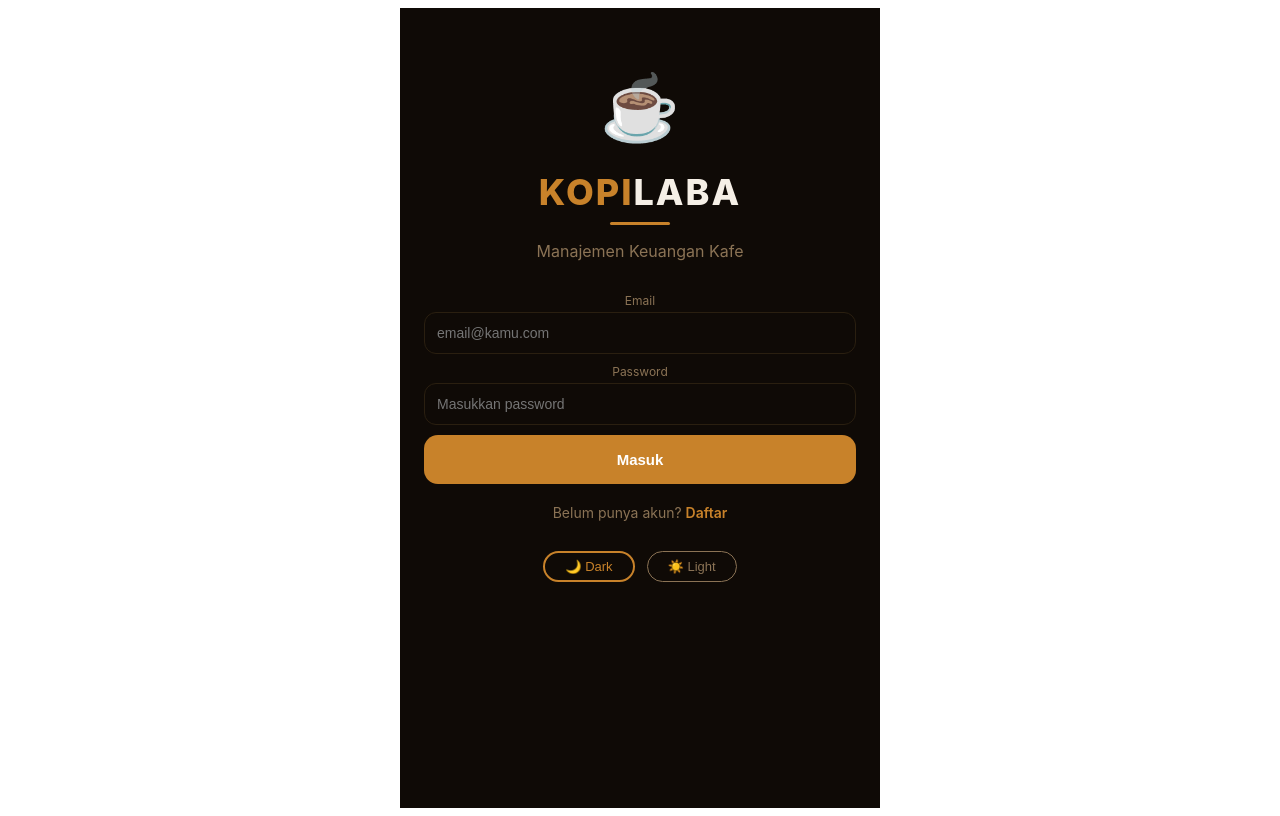
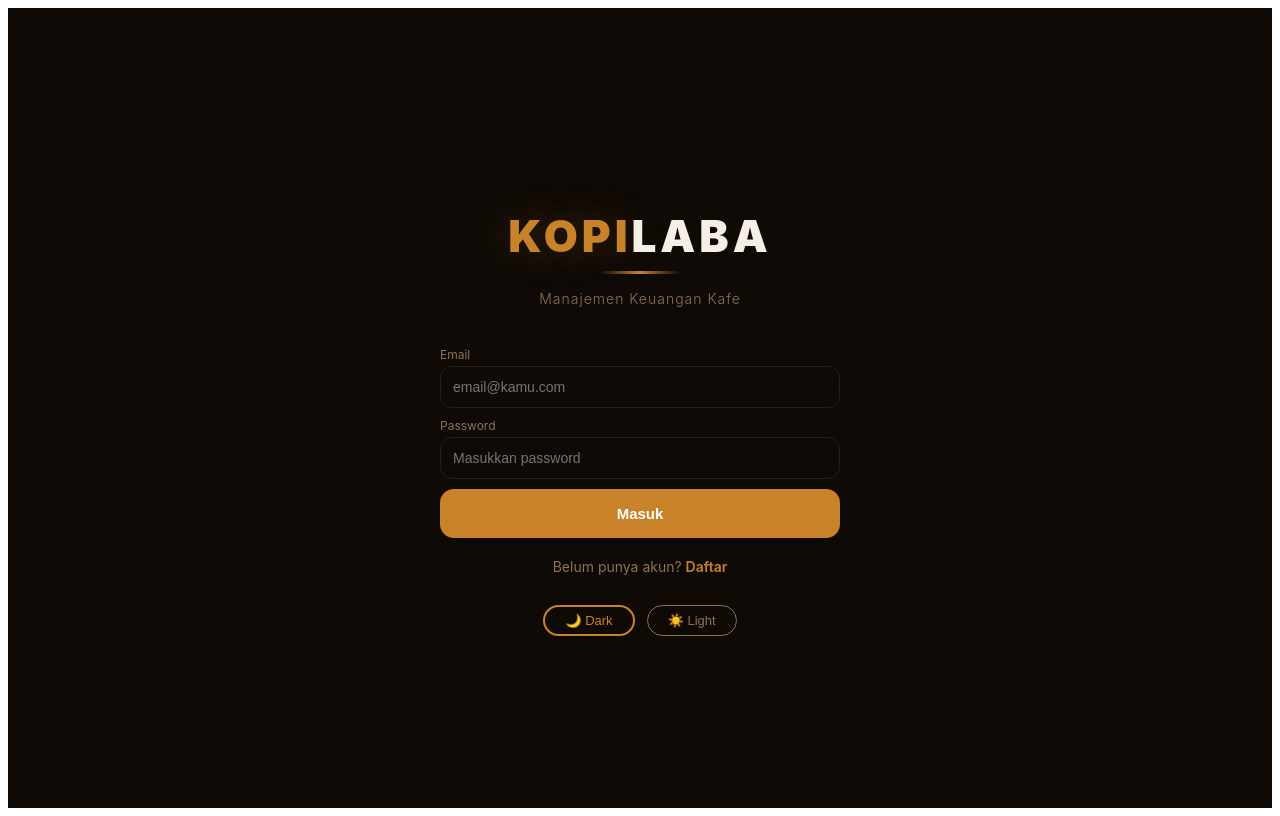
Before and after one commit to Galerikopibelitung/Kopilaba, a React (Vite) app: page / in a window 1280 px wide. Built offline with nearby package versions, Linux system fonts and the light colour scheme.

Commit message:
Refactor state management and UI components

```diff
--- a/src/KopiLaba.jsx
+++ b/src/KopiLaba.jsx
@@ -51,6 +51,9 @@ const authApi = async (endpoint, body) => {
 const fmt = (n) => "Rp " + Number(n || 0).toLocaleString("id-ID");
 
 export default function KopiLaba() {
+  // ------------------------------------------------------------
+  // STATE UMUM
+  // ------------------------------------------------------------
   const [screen, setScreen] = useState("login");
   const [user, setUser] = useState(null);
   const [profile, setProfile] = useState(null);
@@ -63,44 +66,74 @@ export default function KopiLaba() {
   const [darkMode, setDarkMode] = useState(true);
   const [showLaba, setShowLaba] = useState(true);
 
+  // ------------------------------------------------------------
+  // STATE LOGIN / REGISTER
+  // ------------------------------------------------------------
   const [loginForm, setLoginForm] = useState({ email: "", password: "" });
   const [regForm, setRegForm] = useState({ nama: "", email: "", password: "", namaKafe: "", alamatKafe: "" });
 
+  // ------------------------------------------------------------
+  // STATE DATA UTAMA
+  // ------------------------------------------------------------
   const [transaksi, setTransaksi] = useState([]);
   const [menu, setMenu] = useState([]);
   const [kategori, setKategori] = useState([]);
   const [karyawan, setKaryawan] = useState([]);
   const [kafe, setKafe] = useState(null);
 
+  // ------------------------------------------------------------
+  // STATE MODAL TRANSAKSI
+  // ------------------------------------------------------------
   const [showAdd, setShowAdd] = useState(false);
   const [addType, setAddType] = useState("masuk");
   const [addForm, setAddForm] = useState({ item: "", qty: "1", total: "", kategori_id: "", menu_id: "" });
   const [editTransaksiId, setEditTransaksiId] = useState(null);
 
+  // ------------------------------------------------------------
+  // STATE MODAL MENU
+  // ------------------------------------------------------------
   const [showAddMenu, setShowAddMenu] = useState(false);
   const [menuForm, setMenuForm] = useState({ nama: "", harga: "", hpp: "", stok: "", kategori_id: "", foto: "" });
   const [editMenuId, setEditMenuId] = useState(null);
 
+  // ------------------------------------------------------------
+  // STATE MODAL KATEGORI
+  // ------------------------------------------------------------
   const [showAddKategori, setShowAddKategori] = useState(false);
   const [kategoriForm, setKategoriForm] = useState({ nama: "" });
   const [editKategoriId, setEditKategoriId] = useState(null);
 
+  // ------------------------------------------------------------
+  // STATE MODAL KARYAWAN
+  // ------------------------------------------------------------
   const [showAddKaryawan, setShowAddKaryawan] = useState(false);
   const [karyawanForm, setKaryawanForm] = useState({ nama: "", email: "", password: "" });
   const [editKaryawanId, setEditKaryawanId] = useState(null);
 
+  // ------------------------------------------------------------
+  // STATE MODAL STOK (terpisah)
+  // ------------------------------------------------------------
   const [showStok, setShowStok] = useState(false);
   const [stokForm, setStokForm] = useState({ menu_id: "", stok: "" });
 
+  // ------------------------------------------------------------
+  // STATE KASIR
+  // ------------------------------------------------------------
   const [keranjang, setKeranjang] = useState([]);
   const [showKasir, setShowKasir] = useState(false);
   const [pembayaran, setPembayaran] = useState("tunai");
 
+  // ------------------------------------------------------------
+  // STATE LAPORAN & STRUK
+  // ------------------------------------------------------------
   const [filterTglMulai, setFilterTglMulai] = useState("");
   const [filterTglSelesai, setFilterTglSelesai] = useState("");
   const [filterStatus, setFilterStatus] = useState("semua");
   const [selectedTransaksi, setSelectedTransaksi] = useState(null);
 
+  // ------------------------------------------------------------
+  // EFFECT SUCCESS TOAST
+  // ------------------------------------------------------------
   useEffect(() => {
     if (success) {
       const t = setTimeout(() => setSuccess(""), 3000);
@@ -108,6 +141,9 @@ export default function KopiLaba() {
     }
   }, [success]);
 
+  // ------------------------------------------------------------
+  // LOAD DATA
+  // ------------------------------------------------------------
   const loadData = async (tok, prof) => {
     try {
       const kafeData = await api(`/rest/v1/kafe?pemilik_id=eq.${prof.id}&limit=1`, "GET", null, tok);
@@ -173,6 +209,9 @@ export default function KopiLaba() {
     }
   };
 
+  // ------------------------------------------------------------
+  // AUTH
+  // ------------------------------------------------------------
   const handleLogin = async () => {
     setLoading(true);
     setError("");
@@ -282,6 +321,9 @@ export default function KopiLaba() {
     }
   };
 
+  // ------------------------------------------------------------
+  // CRUD TRANSAKSI
+  // ------------------------------------------------------------
   const handleTambahTransaksi = async () => {
     if (!addForm.item || !addForm.total) {
       setError("Isi semua kolom!");
@@ -360,6 +402,9 @@ export default function KopiLaba() {
     }
   };
 
+  // ------------------------------------------------------------
+  // CRUD MENU (dengan kategori)
+  // ------------------------------------------------------------
   const handleTambahMenu = async () => {
     if (!menuForm.nama || !menuForm.harga || !menuForm.hpp) {
       setError("Nama, harga, dan HPP wajib diisi!");
@@ -438,6 +483,9 @@ export default function KopiLaba() {
     }
   };
 
+  // ------------------------------------------------------------
+  // CRUD KATEGORI
+  // ------------------------------------------------------------
   const handleTambahKategori = async () => {
     if (!kategoriForm.nama) {
       setError("Nama kategori wajib diisi!");
@@ -485,6 +533,9 @@ export default function KopiLaba() {
     }
   };
 
+  // ------------------------------------------------------------
+  // CRUD KARYAWAN (hanya pemilik)
+  // ------------------------------------------------------------
   const handleTambahKaryawan = async () => {
     if (profile?.role !== "pemilik") {
       setError("Hanya pemilik yang bisa mengelola karyawan.");
@@ -564,6 +615,9 @@ export default function KopiLaba() {
     }
   };
 
+  // ------------------------------------------------------------
+  // STOK (terpisah)
+  // ------------------------------------------------------------
   const handleUpdateStok = async () => {
     if (!stokForm.menu_id || stokForm.stok === "") {
       setError("Pilih menu dan isi stok!");
@@ -584,6 +638,9 @@ export default function KopiLaba() {
     }
   };
 
+  // ------------------------------------------------------------
+  // KASIR / KERANJANG
+  // ------------------------------------------------------------
   const tambahKeKeranjang = (item) => {
     if (item.stok !== undefined && item.stok <= 0) {
       setError(`Stok ${item.nama} habis!`);
@@ -663,6 +720,9 @@ export default function KopiLaba() {
     }
   };
 
+  // ------------------------------------------------------------
+  // LAPORAN + GRAFIK + EXPORT
+  // ------------------------------------------------------------
   const getFilteredTransaksi = () => {
     let filtered = [...transaksi];
     if (filterTglMulai) {
@@ -689,6 +749,7 @@ export default function KopiLaba() {
   const laba = totalMasuk - totalKeluar;
   const totalStok = menu.reduce((sum, item) => sum + (item.stok || 0), 0);
 
+  // Chart data (7 hari terakhir)
   const chartData = {};
   filtered.forEach(t => {
     const date = new Date(t.created_at).toLocaleDateString("id-ID");
@@ -715,6 +776,9 @@ export default function KopiLaba() {
     setSuccess("Laporan berhasil di-download!");
   };
 
+  // ------------------------------------------------------------
+  // THEME
+  // ------------------------------------------------------------
   const theme = darkMode ? {
     bg: "#0F0A06",
     card: "#1A1208",
@@ -804,34 +868,103 @@ export default function KopiLaba() {
     },
   };
 
+  // ============================================================
+  // RENDER LOGIN (Full screen, rata kiri, tanpa ikon, tanpa "Premium")
+  // ============================================================
   if (screen === "login") return (
-    <div style={s.wrap}>
-      <div style={{ padding: "60px 24px 24px", textAlign: "center" }}>
-        <div style={{ fontSize: 64, marginBottom: 8 }}>☕</div>
-        <h1 style={{ fontSize: 36, fontWeight: 800, marginBottom: 4, letterSpacing: 2 }}>
-          <span style={{ color: theme.gold }}>KOPI</span>
+    <div style={{
+      ...s.wrap,
+      display: "flex",
+      alignItems: "center",
+      justifyContent: "center",
+      minHeight: "100vh",
+      padding: 0,
+      margin: 0,
+      background: darkMode ? "#0F0A06" : "#F8F4F0",
+      maxWidth: "100%"
+    }}>
+      <div style={{
+        width: "100%",
+        maxWidth: 400,
+        padding: "24px",
+        textAlign: "left"
+      }}>
+        <h1 style={{
+          fontSize: 44,
+          fontWeight: 900,
+          marginBottom: 4,
+          letterSpacing: 4,
+          fontFamily: "'Inter',system-ui,sans-serif",
+          textAlign: "center"
+        }}>
+          <span style={{
+            color: theme.gold,
+            textShadow: darkMode ? "0 0 40px rgba(200,130,42,0.3)" : "0 0 40px rgba(184,134,11,0.15)"
+          }}>KOPI</span>
           <span style={{ color: theme.text }}>LABA</span>
         </h1>
-        <div style={{ width: 60, height: 3, background: theme.gold, margin: "8px auto 16px", borderRadius: 2 }}></div>
-        <p style={{ color: theme.textMuted, marginBottom: 32 }}>Manajemen Keuangan Kafe</p>
+        <div style={{
+          width: 80,
+          height: 3,
+          background: `linear-gradient(90deg, transparent, ${theme.gold}, transparent)`,
+          margin: "8px auto 16px",
+          borderRadius: 2
+        }}></div>
+        <p style={{
+          color: theme.textMuted,
+          marginBottom: 40,
+          fontSize: 14,
+          letterSpacing: 1,
+          fontWeight: 300,
+          textAlign: "center"
+        }}>
+          Manajemen Keuangan Kafe
+        </p>
+
         {error && <div style={{ background: darkMode ? "#2A1A1A" : "#FFEBEE", border: `1px solid ${theme.danger}`, borderRadius: 12, padding: 12, marginBottom: 14, fontSize: 13, color: theme.danger }}>{error}</div>}
         {success && <div style={{ background: darkMode ? "#1A2A1A" : "#E8F5E9", border: `1px solid ${theme.success}`, borderRadius: 12, padding: 12, marginBottom: 14, fontSize: 13, color: theme.success }}>{success}</div>}
+
         <label style={s.label}>Email</label>
         <input style={s.input} type="email" placeholder="email@kamu.com" value={loginForm.email} onChange={e => setLoginForm({ ...loginForm, email: e.target.value })} />
+
         <label style={s.label}>Password</label>
         <input style={s.input} type="password" placeholder="Masukkan password" value={loginForm.password} onChange={e => setLoginForm({ ...loginForm, password: e.target.value })} />
-        <button style={s.btn} onClick={handleLogin} disabled={loading}>{loading ? "Masuk..." : "Masuk"}</button>
+
+        <button style={s.btn} onClick={handleLogin} disabled={loading}>
+          {loading ? "Masuk..." : "Masuk"}
+        </button>
+
         <p style={{ textAlign: "center", marginTop: 20, color: theme.textMuted, fontSize: 14 }}>
           Belum punya akun? <span style={{ color: theme.gold, cursor: "pointer", fontWeight: 600 }} onClick={() => { setScreen("register"); setError(""); }}>Daftar</span>
         </p>
+
         <div style={{ marginTop: 30, display: "flex", justifyContent: "center", gap: 12 }}>
-          <button onClick={() => setDarkMode(true)} style={{ padding: "6px 20px", borderRadius: 20, border: darkMode ? `2px solid ${theme.gold}` : `1px solid ${theme.textMuted}`, background: "transparent", color: darkMode ? theme.gold : theme.textMuted, cursor: "pointer", fontSize: 13 }}>🌙 Dark</button>
-          <button onClick={() => setDarkMode(false)} style={{ padding: "6px 20px", borderRadius: 20, border: !darkMode ? `2px solid ${theme.gold}` : `1px solid ${theme.textMuted}`, background: "transparent", color: !darkMode ? theme.gold : theme.textMuted, cursor: "pointer", fontSize: 13 }}>☀️ Light</button>
+          <button onClick={() => setDarkMode(true)} style={{
+            padding: "6px 20px",
+            borderRadius: 20,
+            border: darkMode ? `2px solid ${theme.gold}` : `1px solid ${theme.textMuted}`,
+            background: "transparent",
+            color: darkMode ? theme.gold : theme.textMuted,
+            cursor: "pointer",
+            fontSize: 13
+          }}>🌙 Dark</button>
+          <button onClick={() => setDarkMode(false)} style={{
+            padding: "6px 20px",
+            borderRadius: 20,
+            border: !darkMode ? `2px solid ${theme.gold}` : `1px solid ${theme.textMuted}`,
+            background: "transparent",
+            color: !darkMode ? theme.gold : theme.textMuted,
+            cursor: "pointer",
+            fontSize: 13
+          }}>☀️ Light</button>
         </div>
       </div>
     </div>
   );
 
+  // ------------------------------------------------------------
+  // RENDER REGISTER
+  // ------------------------------------------------------------
   if (screen === "register") return (
     <div style={s.wrap}>
       <div style={{ padding: "50px 24px 24px" }}>
@@ -863,6 +996,9 @@ export default function KopiLaba() {
     </div>
   );
 
+  // ------------------------------------------------------------
+  // MAIN APP
+  // ------------------------------------------------------------
   const tabs = [
     { id: "dashboard", icon: "⊞", label: "Ringkasan" },
     { id: "transaksi", icon: "↕", label: "Transaksi" },
@@ -876,6 +1012,7 @@ export default function KopiLaba() {
 
   return (
     <div style={s.wrap}>
+      {/* HEADER */}
       <div style={{ padding: "48px 20px 16px", background: theme.headerBg, transition: "all 0.3s ease" }}>
         <div style={{ display: "flex", justifyContent: "space-between", alignItems: "center" }}>
           <div>
@@ -897,6 +1034,7 @@ export default function KopiLaba() {
         </div>
       </div>
 
+      {/* TOAST */}
       {success && <div style={{ margin: "0 20px", background: darkMode ? "#1A2A1A" : "#E8F5E9", border: `1px solid ${theme.success}`, borderRadius: 12, padding: "10px 14px", fontSize: 13, color: theme.success }}>{success}</div>}
       {error && <div style={{ margin: "0 20px", background: darkMode ? "#2A1A1A" : "#FFEBEE", border: `1px solid ${theme.danger}`, borderRadius: 12, padding: "10px 14px", fontSize: 13, color: theme.danger }} onClick={() => setError("")}>{error}</div>}
       {networkError && (
@@ -907,6 +1045,7 @@ export default function KopiLaba() {
       )}
 
       <div style={{ padding: "14px 20px 100px" }}>
+        {/* ===== DASHBOARD ===== */}
         {tab === "dashboard" && <>
           <div style={{ background: `linear-gradient(135deg,${theme.gold},${darkMode ? "#8B5A1A" : "#B8860B"})`, borderRadius: 20, padding: 24, marginBottom: 14 }}>
             <div style={{ display: "flex", justifyContent: "space-between", alignItems: "center" }}>
@@ -970,6 +1109,7 @@ export default function KopiLaba() {
           </div>
         </>}
 
+        {/* ===== TRANSAKSI ===== */}
         {tab === "transaksi" && <>
           <div style={{ display: "flex", justifyContent: "space-between", alignItems: "center", marginBottom: 14 }}>
             <p style={{ margin: 0, fontSize: 15, fontWeight: 700 }}>Semua Transaksi</p>
@@ -1008,6 +1148,7 @@ export default function KopiLaba() {
           </div>
         </>}
 
+        {/* ===== MENU ===== */}
         {tab === "menu" && <>
           <div style={{ display: "flex", justifyContent: "space-between", alignItems: "center", marginBottom: 14 }}>
             <p style={{ margin: 0, fontSize: 15, fontWeight: 700 }}>Menu & Kategori</p>
@@ -1083,6 +1224,7 @@ export default function KopiLaba() {
           })}
         </>}
 
+        {/* ===== KARYAWAN ===== */}
         {tab === "karyawan" && <>
           <div style={{ display: "flex", justifyContent: "space-between", alignItems: "center", marginBottom: 14 }}>
             <p style={{ margin: 0, fontSize: 15, fontWeight: 700 }}>Daftar Karyawan</p>
@@ -1107,6 +1249,7 @@ export default function KopiLaba() {
           ))}
         </>}
 
+        {/* ===== LAPORAN ===== */}
         {tab === "laporan" && <>
           <div style={s.card}>
             <p style={{ margin: "0 0 12px", fontSize: 15, fontWeight: 700 }}>📊 Laporan Keuangan</p>
@@ -1187,6 +1330,7 @@ export default function KopiLaba() {
           </div>
         </>}
 
+        {/* ===== STRUK ===== */}
         {tab === "struk" && (
           <div style={s.card}>
             <div style={{ textAlign: "center", marginBottom: 16 }}>
@@ -1251,7 +1395,7 @@ export default function KopiLaba() {
         )}
       </div>
 
-      {/* MODAL TRANSAKSI */}
+      {/* ===== MODAL TRANSAKSI ===== */}
       {showAdd && (
         <div style={{ position: "fixed", inset: 0, background: "rgba(0,0,0,0.85)", display: "flex", alignItems: "flex-end", zIndex: 50 }} onClick={() => setShowAdd(false)}>
           <div style={{ background: theme.card, borderRadius: "20px 20px 0 0", padding: 24, width: "100%", maxWidth: 480, margin: "0 auto" }} onClick={e => e.stopPropagation()}>
@@ -1317,7 +1461,7 @@ export default function KopiLaba() {
         </div>
       )}
 
-      {/* MODAL MENU */}
+      {/* ===== MODAL MENU ===== */}
       {showAddMenu && (
         <div style={{ position: "fixed", inset: 0, background: "rgba(0,0,0,0.85)", display: "flex", alignItems: "flex-end", zIndex: 50 }} onClick={() => setShowAddMenu(false)}>
           <div style={{ background: theme.card, borderRadius: "20px 20px 0 0", padding: 24, width: "100%", maxWidth: 480, margin: "0 auto" }} onClick={e => e.stopPropagation()}>
@@ -1342,7 +1486,7 @@ export default function KopiLaba() {
         </div>
       )}
 
-      {/* MODAL KATEGORI */}
+      {/* ===== MODAL KATEGORI ===== */}
       {showAddKategori && (
         <div style={{ position: "fixed", inset: 0, background: "rgba(0,0,0,0.85)", display: "flex", alignItems: "flex-end", zIndex: 50 }} onClick={() => setShowAddKategori(false)}>
           <div style={{ background: theme.card, borderRadius: "20px 20px 0 0", padding: 24, width: "100%", maxWidth: 480, margin: "0 auto" }} onClick={e => e.stopPropagation()}>
@@ -1354,7 +1498,7 @@ export default function KopiLaba() {
         </div>
       )}
 
-      {/* MODAL KARYAWAN */}
+      {/* ===== MODAL KARYAWAN ===== */}
       {showAddKaryawan && (
         <div style={{ position: "fixed", inset: 0, background: "rgba(0,0,0,0.85)", display: "flex", alignItems: "flex-end", zIndex: 50 }} onClick={() => setShowAddKaryawan(false)}>
           <div style={{ background: theme.card, borderRadius: "20px 20px 0 0", padding: 24, width: "100%", maxWidth: 480, margin: "0 auto" }} onClick={e => e.stopPropagation()}>
@@ -1374,7 +1518,7 @@ export default function KopiLaba() {
         </div>
       )}
 
-      {/* MODAL STOK */}
+      {/* ===== MODAL STOK ===== */}
       {showStok && (
         <div style={{ position: "fixed", inset: 0, background: "rgba(0,0,0,0.85)", display: "flex", alignItems: "flex-end", zIndex: 50 }} onClick={() => setShowStok(false)}>
           <div style={{ background: theme.card, borderRadius: "20px 20px 0 0", padding: 24, width: "100%", maxWidth: 480, margin: "0 auto" }} onClick={e => e.stopPropagation()}>
@@ -1395,7 +1539,7 @@ export default function KopiLaba() {
         </div>
       )}
 
-      {/* MODAL KASIR */}
+      {/* ===== MODAL KASIR ===== */}
       {showKasir && (
         <div style={{ position: "fixed", inset: 0, background: "rgba(0,0,0,0.85)", display: "flex", alignItems: "flex-end", zIndex: 50 }} onClick={() => setShowKasir(false)}>
           <div style={{ background: theme.card, borderRadius: "20px 20px 0 0", padding: 24, width: "100%", maxWidth: 480, margin: "0 auto" }} onClick={e => e.stopPropagation()}>
@@ -1435,6 +1579,7 @@ export default function KopiLaba() {
         </div>
       )}
 
+      {/* ===== BOTTOM NAV ===== */}
       <div style={{ position: "fixed", bottom: 0, left: "50%", transform: "translateX(-50%)", width: "100%", maxWidth: 480, background: theme.card, borderTop: `1px solid ${theme.cardBorder}`, display: "flex", padding: "8px 0 20px", transition: "all 0.3s ease" }}>
         {tabs.map(t => (
           <button key={t.id} onClick={() => setTab(t.id)} style={{ flex: 1, display: "flex", flexDirection: "column", alignItems: "center", gap: 4, background: "none", border: "none", cursor: "pointer", padding: "8px 0" }}>
```
